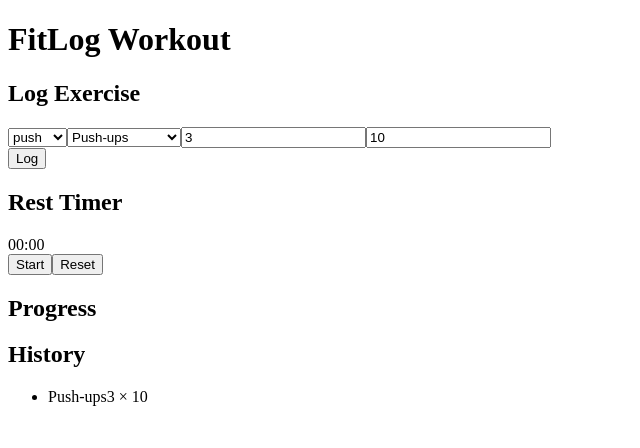
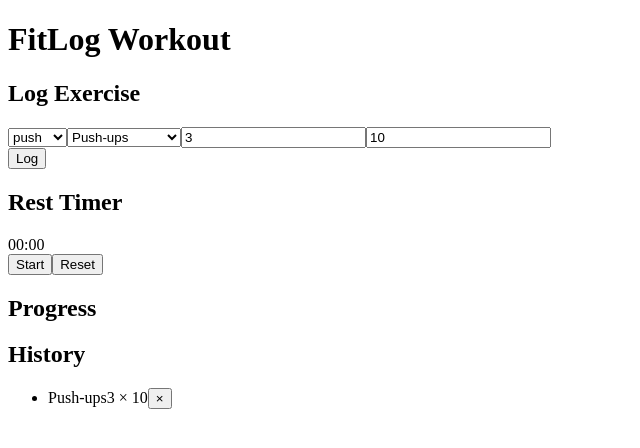
Before and after one commit to Nutsubidze423/fitlog-workout, a Next.js app: page / in a window 1280 px wide. Both pictures are taken after a click on the button "Log". Shown: the top 448 px of the page, without its empty margins (0-640 px from the left). Built offline with nearby package versions, Linux system fonts and the light colour scheme.

Commit message:
feat: add delete log entry

```diff
--- a/src/app/page.js
+++ b/src/app/page.js
@@ -14,9 +14,10 @@ export default function Home() {
   }, [logs])
 
   const addLog = (log) => setLogs([log, ...logs])
+  const deleteLog = (id) => setLogs(logs.filter(l => l.id !== id))
 
   return (
-    <div className="p-6 max-w-3xl mx-auto">
+    <div className="p-4 md:p-6 max-w-3xl mx-auto">
       <h1 className="text-2xl font-bold mb-6">FitLog Workout</h1>
       <WorkoutForm onAdd={addLog} />
       <Timer />
@@ -28,6 +29,7 @@ export default function Home() {
             <li key={log.id} className="flex justify-between p-2 bg-slate-700 rounded">
               <span>{log.exercise}</span>
               <span>{log.sets} × {log.reps}</span>
+              <button onClick={() => deleteLog(log.id)} className="text-red-400">×</button>
             </li>
           ))}
         </ul>
```
